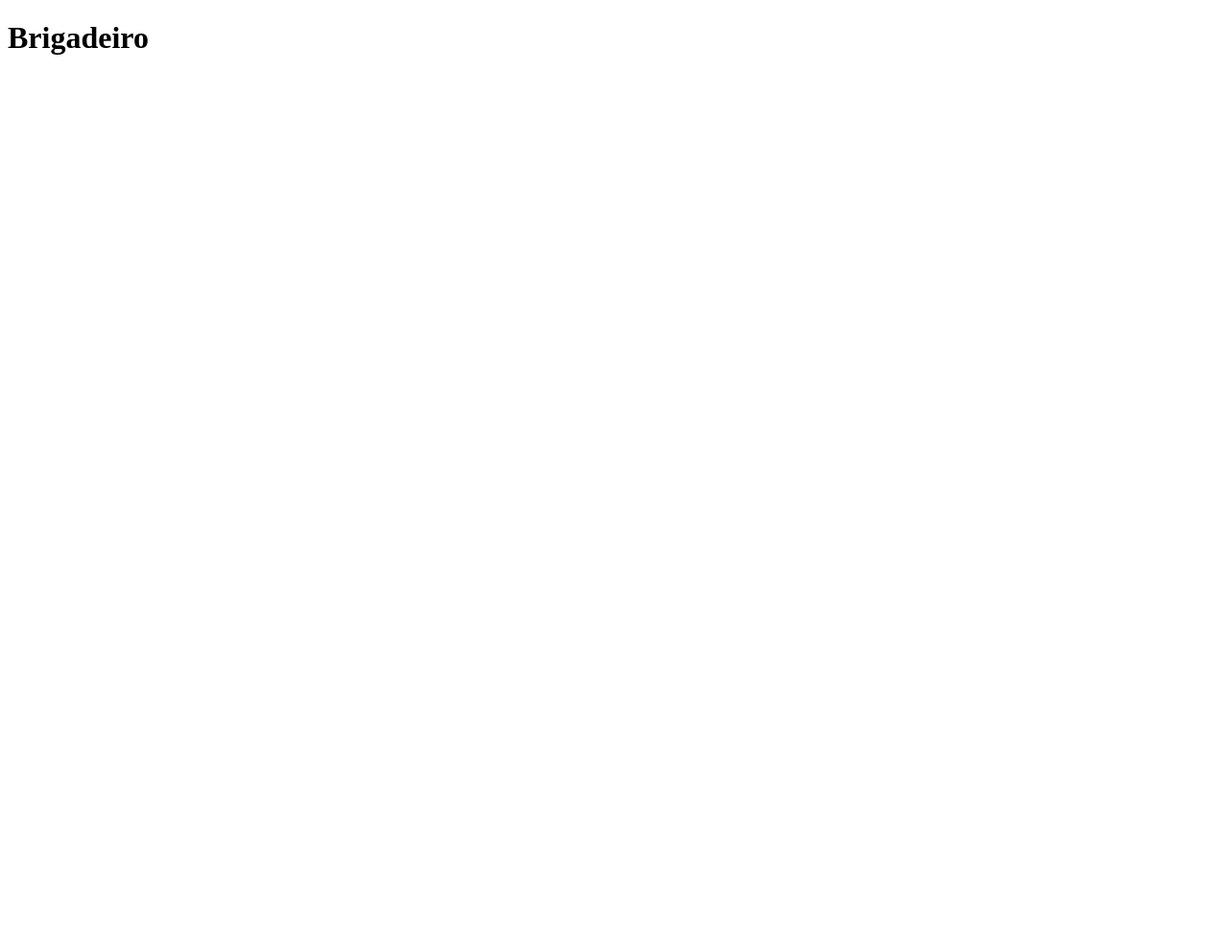
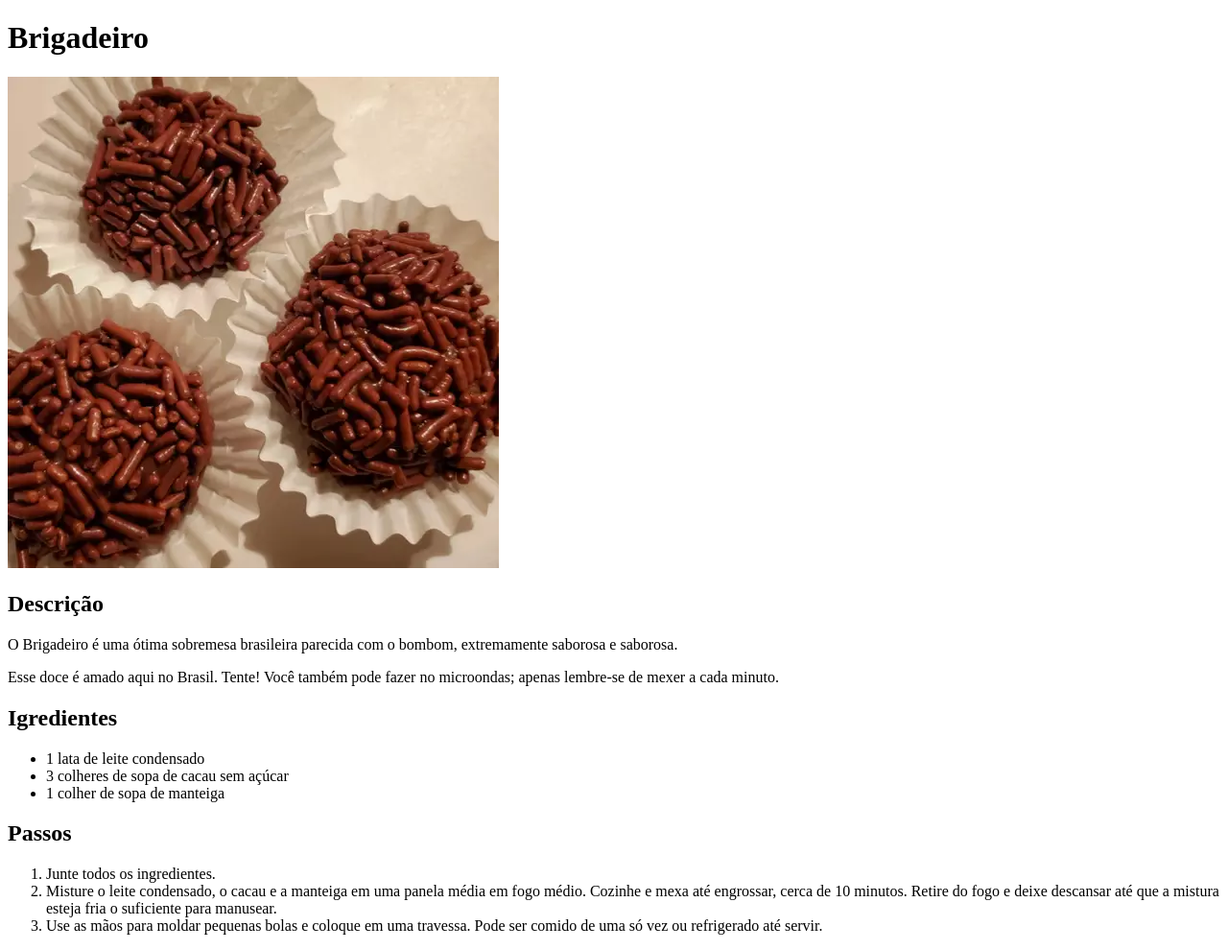
Before and after one commit to claudiostn/odin-recipes, a plain HTML site: page recipes/brigadeiro.html in a window 1280 px wide. Shown: the whole page at 96% size. Before the commit the page ends 800 px from the top, so only its background shows below. Drawn offline with Linux system fonts and the light colour scheme.

Commit message:
Inserir o conteúdo da página brigadeiro.html

```diff
--- a/recipes/brigadeiro.html
+++ b/recipes/brigadeiro.html
@@ -8,5 +8,26 @@
 </head>
 <body>
   <h1>Brigadeiro</h1>
+
+  <img src="../images/brigadeiro.webp" alt="3 brigadeiros">
+
+  <h2>Descrição</h2>
+  <p>O Brigadeiro é uma ótima sobremesa brasileira parecida com o bombom, extremamente saborosa e saborosa.</p>
+  <p>Esse doce é amado aqui no Brasil. Tente! Você também pode fazer no microondas; apenas lembre-se de mexer a cada minuto.</p>
+
+  <h2>Igredientes</h2>
+  <ul>
+    <li>1 lata de leite condensado</li>
+    <li>3 colheres de sopa de cacau sem açúcar</li>
+    <li>1 colher de sopa de manteiga</li>
+  </ul>
+
+  <h2>Passos</h2>
+  <ol>
+    <li>Junte todos os ingredientes.</li>
+    <li>Misture o leite condensado, o cacau e a manteiga em uma panela média em fogo médio. Cozinhe e mexa até engrossar, cerca de 10 minutos. Retire do fogo e deixe descansar até que a mistura esteja fria o suficiente para manusear.</li>
+    <li>Use as mãos para moldar pequenas bolas e coloque em uma travessa. Pode ser comido de uma só vez ou refrigerado até servir.</li>
+  </ol>
+
 </body>
 </html>
```
